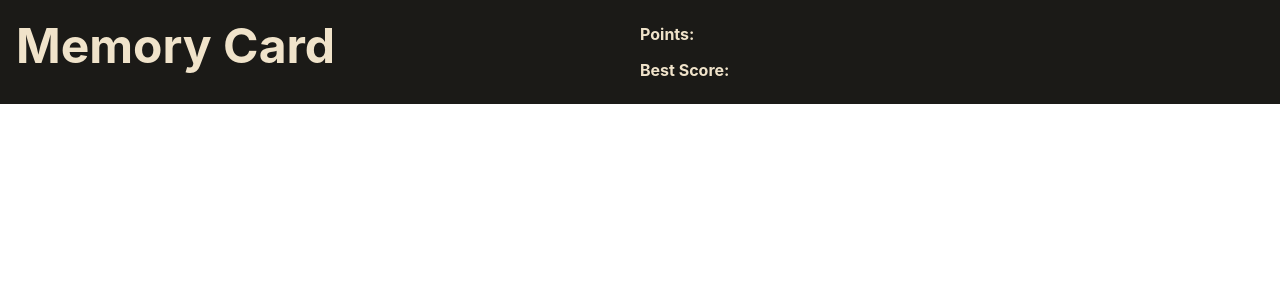
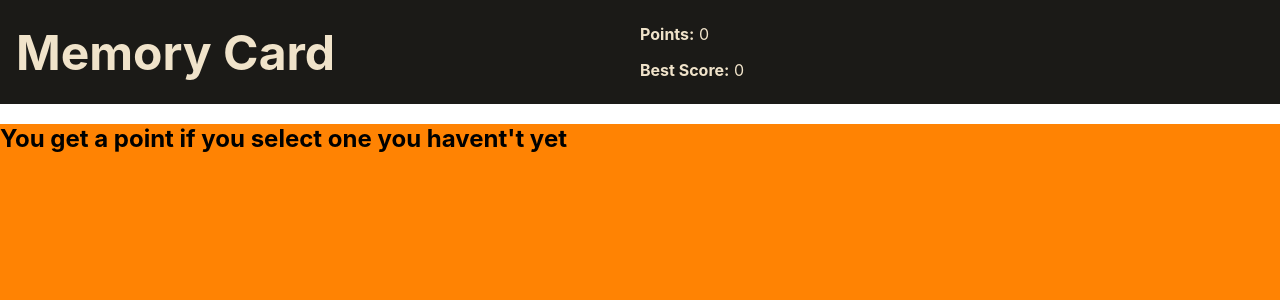
Before and after one commit to vlunaklick/memory_card, a React (Create React App) app: page / in a window 1280 px wide. Shown: the top 300 px of the page. Built offline with nearby package versions, Linux system fonts and the light colour scheme.

Commit message:
Points header solved

```diff
--- a/src/App.css
+++ b/src/App.css
@@ -1,3 +1,4 @@
 :root{
     --font-header: #F0E3CA;
+    --bg-maincont: #FF8303;
 }
--- a/src/App.js
+++ b/src/App.js
@@ -1,9 +1,19 @@
+import { useState } from 'react';
 import './App.css';
 import Header from './components/Header/Header';
+import Main from './components/Main/Main';
 
 function App() {
+  const [points,setPoints] = useState(0);
+
+  const [bestscore,setBestscore] = useState(points);
+
+
   return (
-    <Header />
+    <>
+      <Header points={points} bestscore={bestscore} />
+      <Main />
+    </>
   );
 }
 
--- a/src/components/Header/header.css
+++ b/src/components/Header/header.css
@@ -8,6 +8,7 @@
     color: var(--font-header);
     display: flex;
     padding: 1rem;
+    align-items: center;
 }
 
 .pageTit{
@@ -26,3 +27,9 @@
     flex-direction: column;
     width: 100%;
 }
+
+@media screen and (max-width: 688px){
+    .pageTit{
+        font-size: 2rem;
+    }
+}
--- a/src/components/Main/Main.js
+++ b/src/components/Main/Main.js
@@ -0,0 +1,19 @@
+import React from 'react'
+
+import './main.css'
+
+const Main = (props) => {
+    return(
+        <main className="mainCont">
+
+            <h2 className="subtitle">You get a point if you select one you havent't yet</h2>
+
+            <div className="wrapper">
+
+            </div>
+
+        </main>
+    )
+}
+
+export default Main
--- /dev/null
+++ b/src/components/Main/main.css
@@ -0,0 +1,5 @@
+.mainCont{
+    width: 100%;
+    min-height: calc(100vh - 101.5px);
+    background-color: var(--bg-maincont);
+}
```
